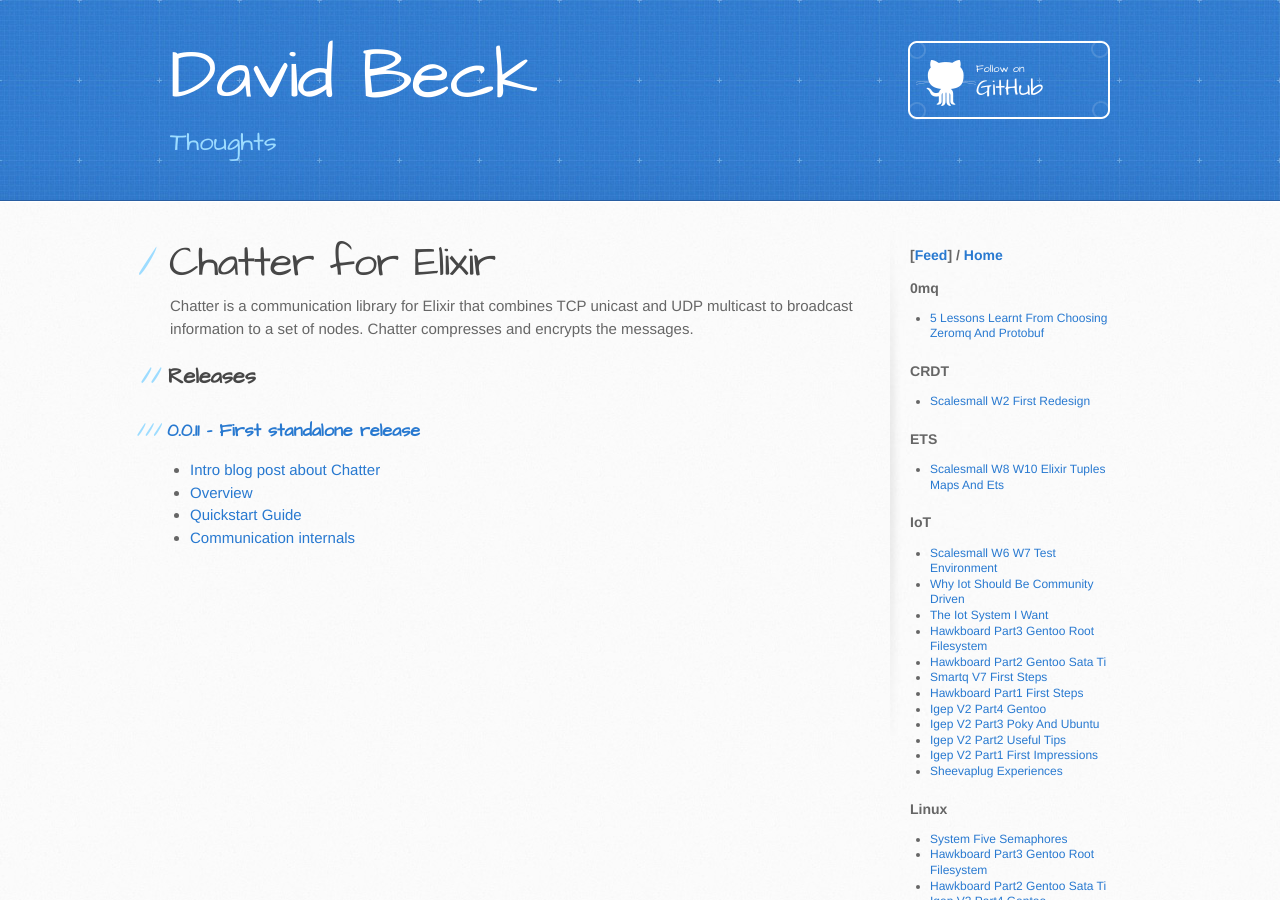
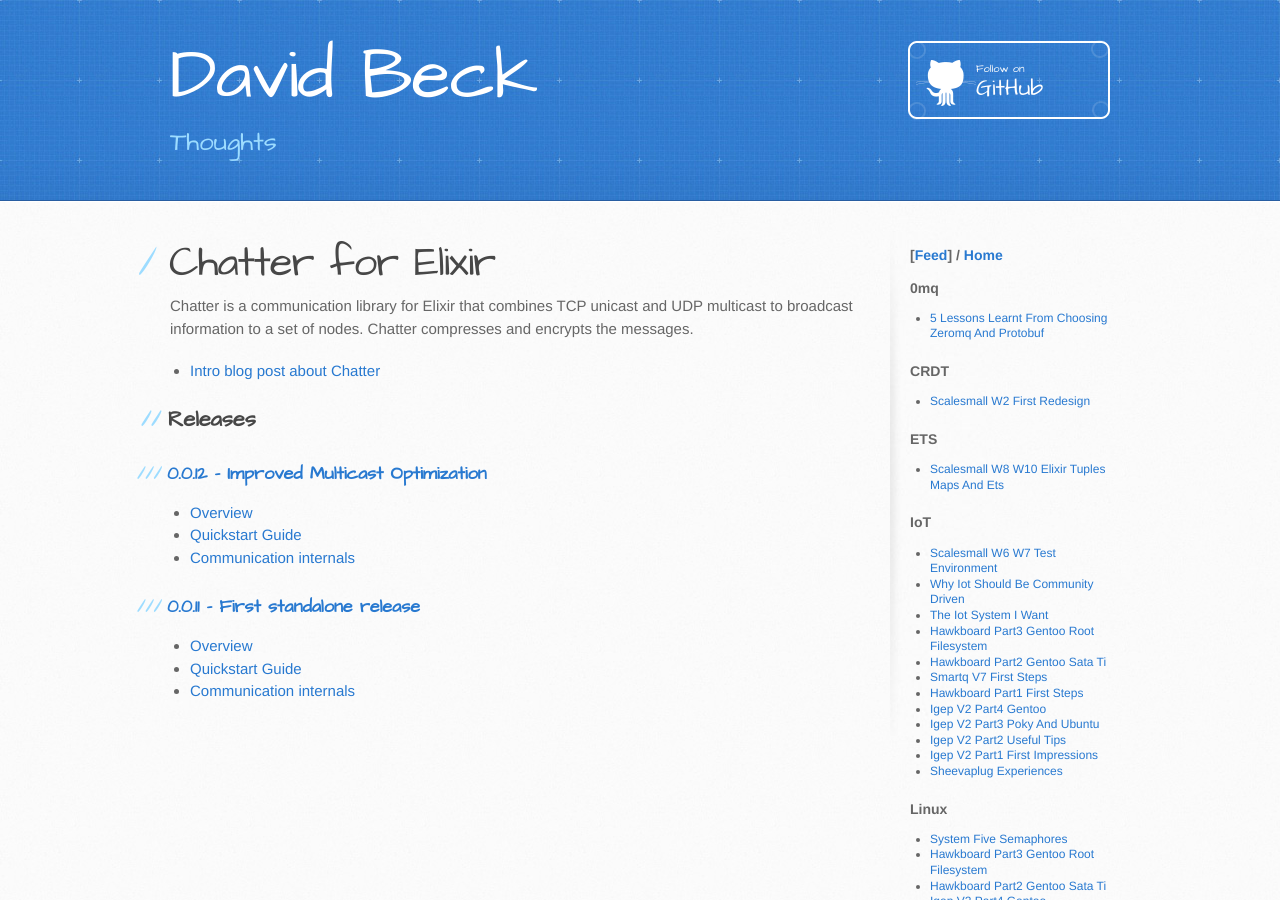
Before and after one commit to dbeck/dbeck.github.io, a Jekyll site: the page built from chatter_ex/index.markdown, in a window 1280 px wide and 900 px high. Built offline with Jekyll 4.4.1, drawn with Linux system fonts in a browser that asks for light colours.

Commit message:
fix doc main page

```diff
--- a/chatter_ex/index.markdown
+++ b/chatter_ex/index.markdown
@@ -20,11 +20,18 @@ scalesmall_subscribe: false
 
 Chatter is a communication library for Elixir that combines TCP unicast and UDP multicast to broadcast information to a set of nodes. Chatter compresses and encrypts the messages.
 
+- [Intro blog post about Chatter](/Chatter-extracted-from-ScaleSmall/)
+
 ## Releases
+
+### [0.0.12 - Improved Multicast Optimization](/chatter_ex/0.0.12/)
+
+- [Overview](/chatter_ex/0.0.12/)
+- [Quickstart Guide](/chatter_ex/0.0.12/quickstart.html)
+- [Communication internals](/chatter_ex/0.0.12/communication.html)
 
 ### [0.0.11 - First standalone release](/chatter_ex/0.0.11/)
 
-- [Intro blog post about Chatter](/Chatter-extracted-from-ScaleSmall/)
 - [Overview](/chatter_ex/0.0.11/)
 - [Quickstart Guide](/chatter_ex/0.0.11/quickstart.html)
 - [Communication internals](/chatter_ex/0.0.11/communication.html)
```
